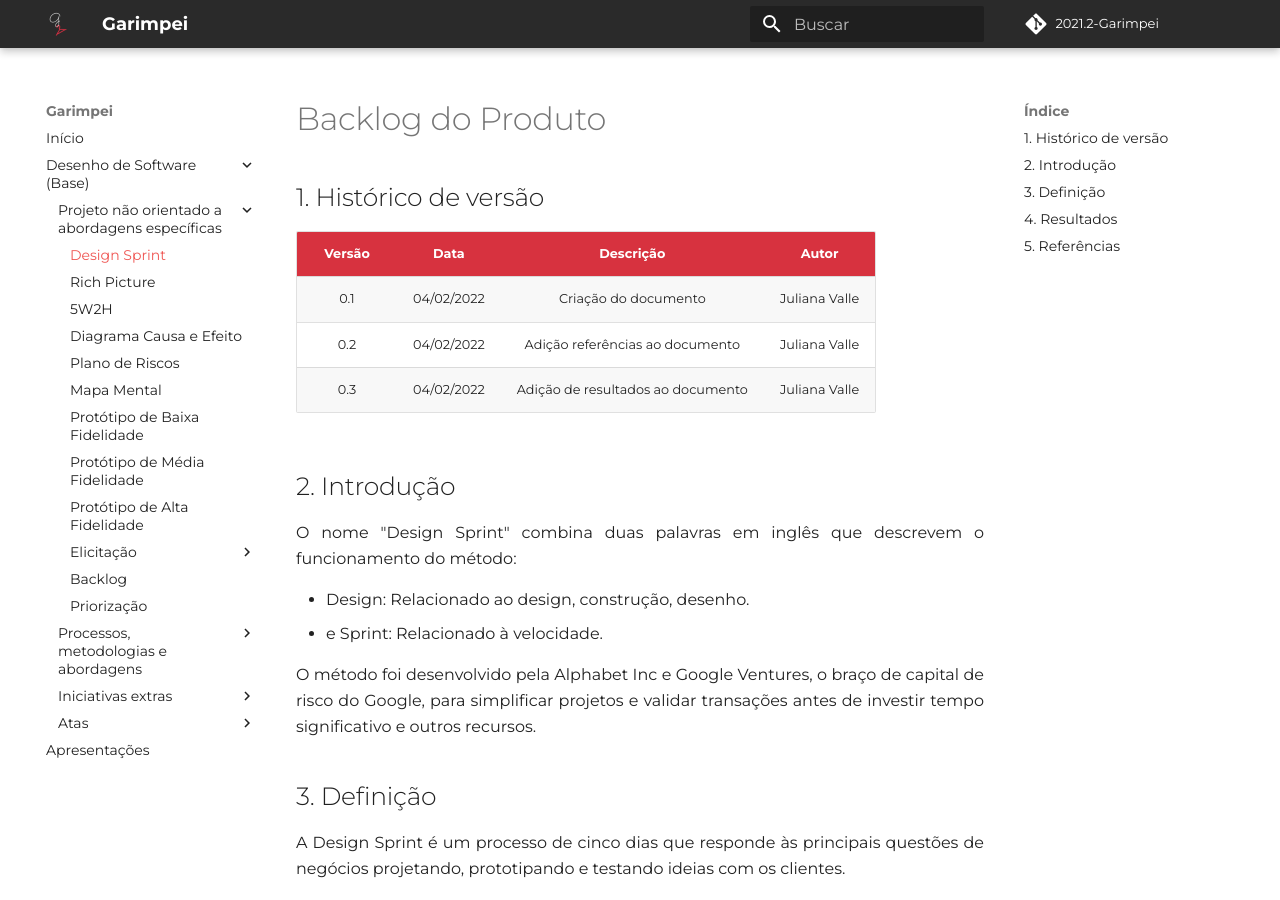
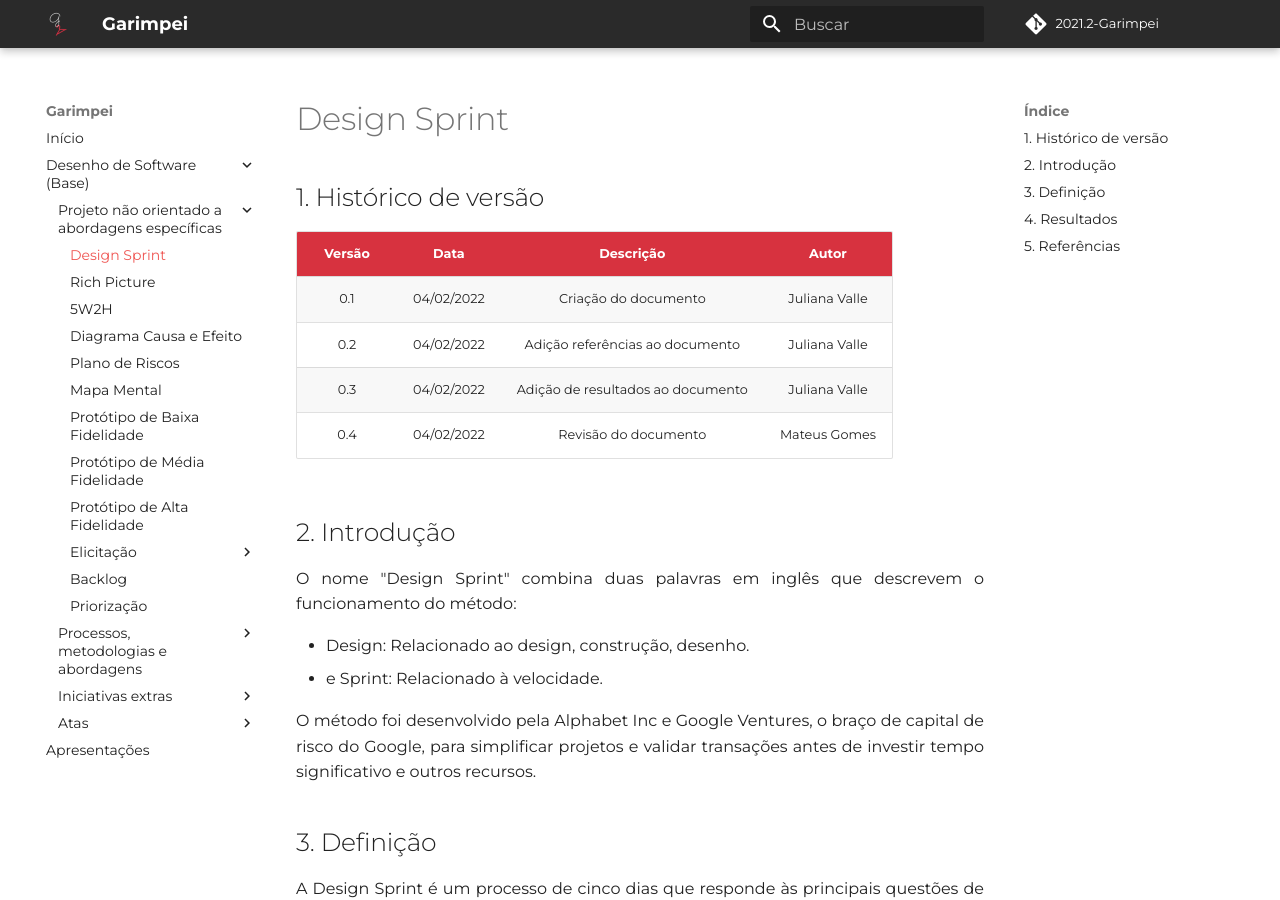
Before and after one commit to UnBArqDsw2021-2/2021.2_G5_Garimpei, an MkDocs documentation site: the page built from docs/content/design_sprint.md, in a window 1280 px wide and 900 px high. Built offline with MkDocs 1.6.1 and Material for MkDocs 9.7.7, drawn with Linux system fonts in a browser that asks for light colours; some web fonts are replaced; comment, search, counter and statistics services are not loaded.

Commit message:
fix(design-sprint): format doc

```diff
--- a/docs/content/design_sprint.md
+++ b/docs/content/design_sprint.md
@@ -1,4 +1,4 @@
-# Backlog do Produto
+# Design Sprint
 
 ## 1. Histórico de versão
 
@@ -7,6 +7,7 @@
 | 0.1    | 04/02/2022 | Criação do documento                             | Juliana Valle |
 | 0.2    | 04/02/2022 | Adição referências ao documento             | Juliana Valle |
 | 0.3    | 04/02/2022 | Adição de resultados ao documento             | Juliana Valle |
+| 0.4    | 04/02/2022 | Revisão do documento             | Mateus Gomes |
 
 
 ## 2. Introdução
```
